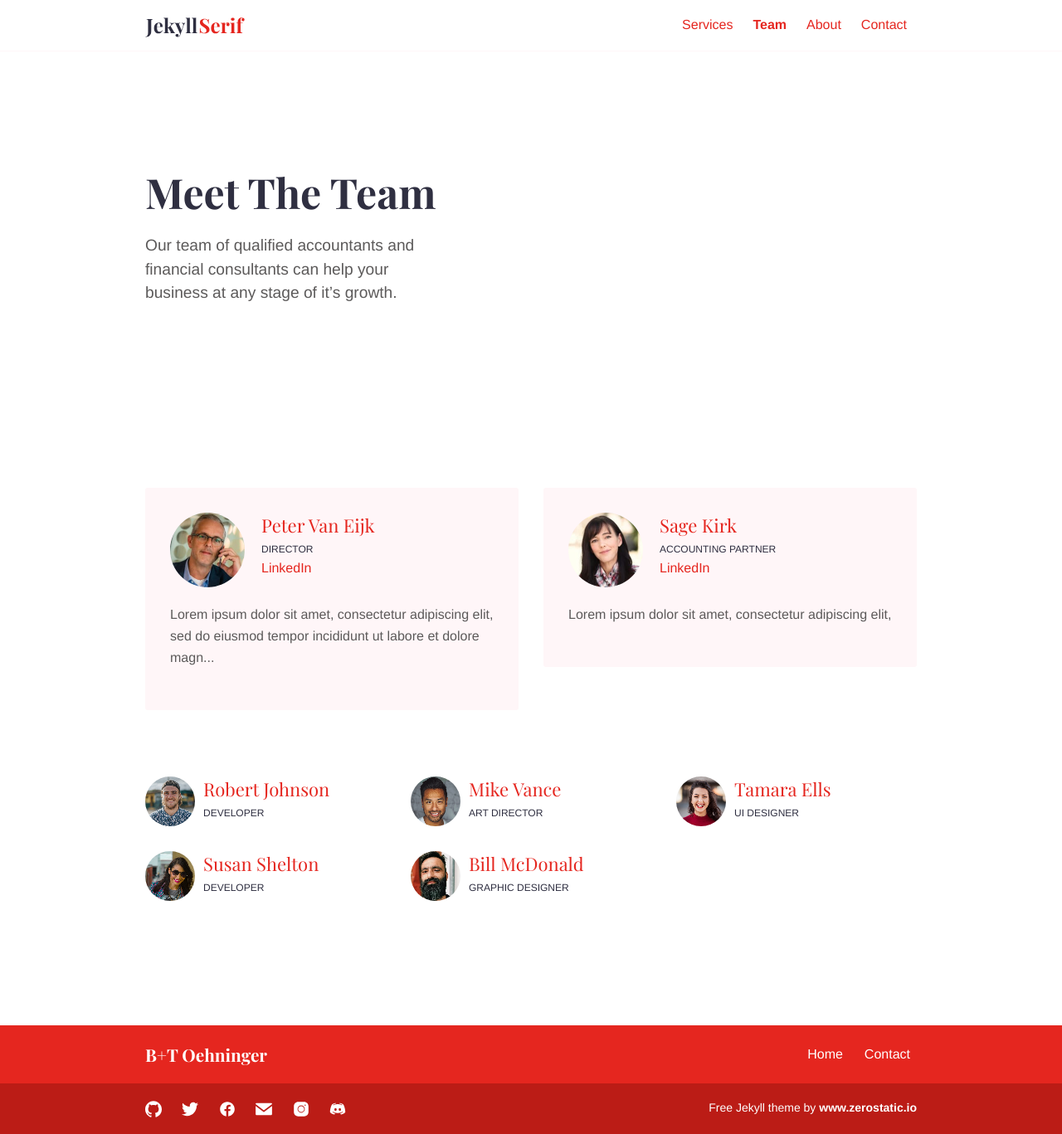
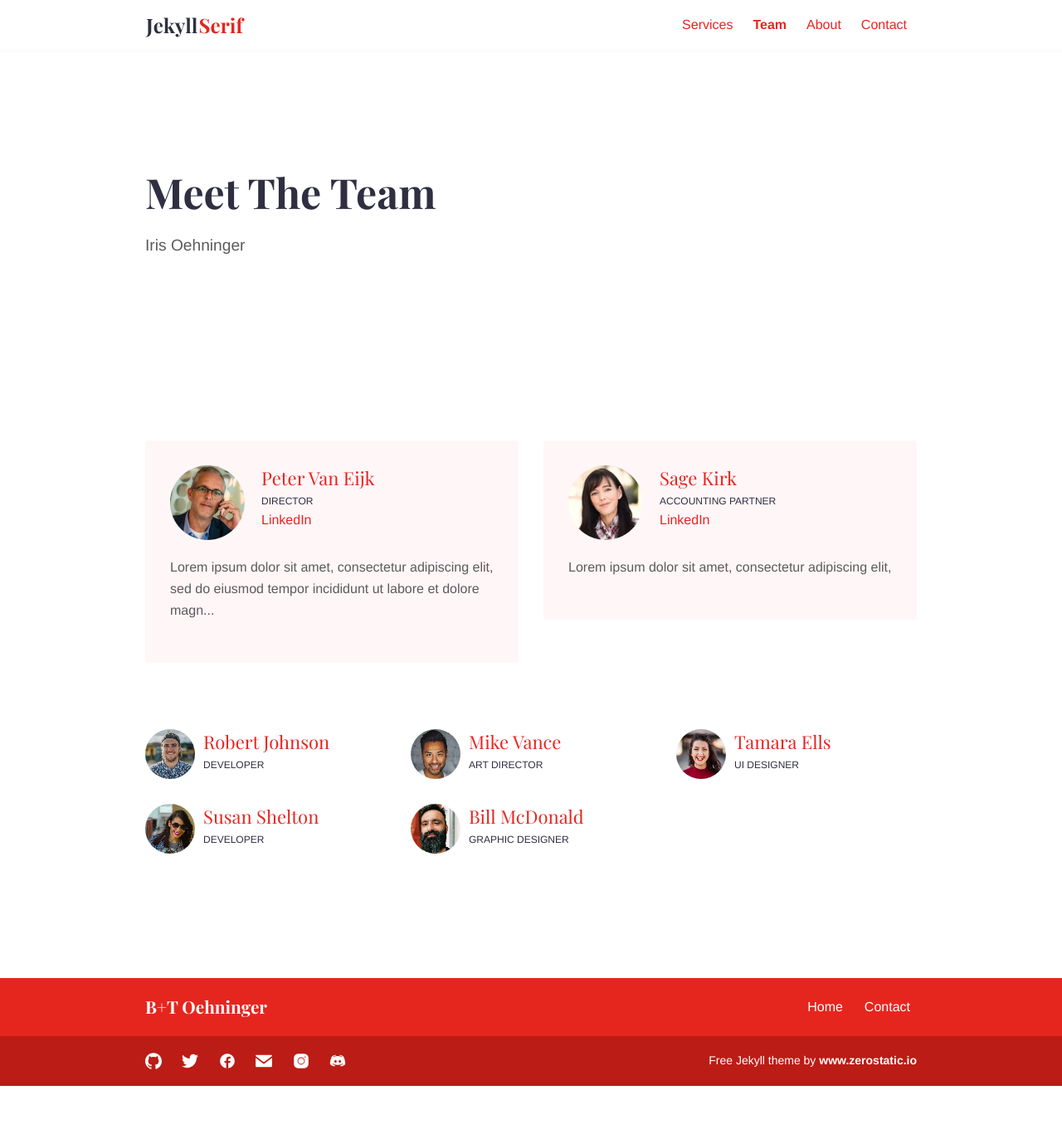
Before and after one commit to Luxano-IT/BT_Website, a Jekyll site: the page built from team.md, in a window 1280 px wide. Shown: the whole page at 83% size. Built offline with Jekyll 4.4.1, drawn with Linux system fonts in a browser that asks for light colours; after the commit the page ends 1309 px from its top, so only the background shows below that.

Commit message:
first site change

```diff
--- a/team.md
+++ b/team.md
@@ -9,4 +9,4 @@ intro_image_hide_on_mobile: false
 
 # Meet The Team
 
-Our team of qualified accountants and financial consultants can help your business at any stage of it's growth.
+Iris Oehninger
```
